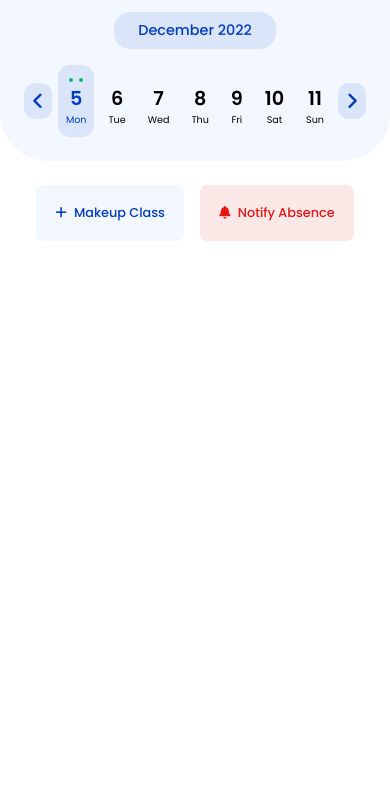
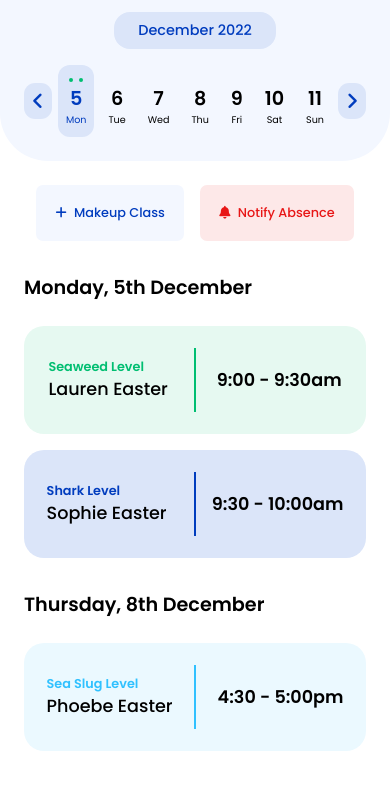
Before and after one commit to Healoz/MakeupClasses, a plain HTML site: page index.html in a window 390 px wide. Shown: the part 92-882 px from the top of the page. Before the commit the page ends 844 px from the top, so only its background shows below. Drawn offline with Linux system fonts and the light colour scheme.

Commit message:
creating mobile view of classes

```diff
--- a/index.html
+++ b/index.html
@@ -343,6 +343,79 @@
             </button>
         </div>
 
+        <!-- MOBILE CLASS DISPLAY ------------------------------------------- -->
+
+        <div class="class-display mobile">
+
+            <!-- Day block -->
+            <div class="day-block">
+                <h2 class="day-name">Monday, 5th December</h2>
+
+                <!-- Class entry -->
+                <div class="class-entry seaweed">
+                    <div class="name-level">
+                        <p class="level">Seaweed Level</p>
+                        <p class="student-name">Lauren Easter</p>
+                    </div>
+                    <div class="line"></div>
+                    <div class="time">
+                        <p>9:00 - 9:30am</p>
+                    </div>
+                </div>
+                <!-- End of class entry -->
+                <!-- Class entry -->
+                <div class="class-entry shark">
+                    <div class="name-level">
+                        <p class="level">Shark Level</p>
+                        <p class="student-name">Sophie Easter</p>
+                    </div>
+                    <div class="line"></div>
+                    <div class="time">
+                        <p>9:30 - 10:00am</p>
+                    </div>
+                </div>
+                <!-- End of class entry -->
+            </div>
+            <!-- End of day block -->
+
+            <!-- Day block -->
+            <div class="day-block">
+                <h2 class="day-name">Thursday, 8th December</h2>
+
+                <!-- Class entry -->
+                <div class="class-entry seaslug">
+                    <div class="name-level">
+                        <p class="level">Sea Slug Level</p>
+                        <p class="student-name">Phoebe Easter</p>
+                    </div>
+                    <div class="line"></div>
+                    <div class="time">
+                        <p>4:30 - 5:00pm</p>
+                    </div>
+                </div>
+                <!-- End of class entry -->
+            </div>
+            <!-- End of day block -->
+        </div>
+
+        <!-- END OF MOBILE CLASS DISPLAY ------------------------------------->
+
+        <!-- TABLET / DESKTOP CLASS DISPLAY ------------------------------------>
+        <div class="class-display desktop">
+            <div class="class-display-grid">
+                <div class="time-cel"></div>
+                <div class="cel"></div>
+                <div class="cel"></div>
+                <div class="cel"></div>
+                <div class="cel"></div>
+                <div class="cel"></div>
+                <div class="cel"></div>
+                <div class="cel"></div>
+            </div>
+        </div>
+
+        <!-- END OF TABLET / DESKTOP CLASS DISPLAY ------------------------------------>
+
     </div>
 
     <!-- End of Class display -->
--- a/style.css
+++ b/style.css
@@ -12,6 +12,9 @@
     --blue: #003CBE;
     --light-blue: #DBE5F9;
     --pale-blue: #F3F7FF;
+
+    --cyan: #30C1FF;
+    --light-cyan: #EBF9FF;
 
     --red: #E81616;
     --light-red: #FDE8E8;
@@ -163,7 +166,7 @@ button {
 
 /* Tablet */
 
-@media screen and (min-width: 778px) {
+@media screen and (min-width: 750px) {
 
     main {
         display: grid;
@@ -258,14 +261,22 @@ button {
 
 /* CLASS DISPLAY ----------------------------------------------------*/
 
-/* Mobile */
+/* Small mobile devices */
+
+.desktop {
+    display: none;
+}
 
 .page-content {
     padding: 1.5rem;
 }
 
+.day-block {
+    margin-top: 2rem;
+}
+
 .class-display-buttons button {
-    padding: 1.2rem;
+    padding: 1rem;
     border-radius: 7px;
     font-size: 0.8rem;
     font-weight: 500;
@@ -275,6 +286,10 @@ button {
     display: flex;
     gap: 1rem;
     justify-content: center;
+}
+
+.class-display-buttons i {
+    display: none;
 }
 
 .blue-btn {
@@ -291,15 +306,132 @@ button {
     margin-right: 4px;
 }
 
+.class-display {
+    margin-top: 1.5rem;
+}
+
+.day-name {
+    font-size: 1.2rem;
+    font-weight: 600;
+    margin-bottom: 1.5rem;
+}
+
+.class-entry {
+    padding: 2rem 0rem;
+    border-radius: 20px;
+    display: flex;
+    justify-content: space-around;
+    align-items: center;
+    margin-bottom: 1rem;
+}
+
+.line {
+    height: 4rem;
+    position: absolute;
+}
+
+.level {
+    font-size: 0.7rem;
+    font-weight: 600;
+}
+
+.student-name {
+    font-size: 0.9rem;
+    font-weight: 500;
+}
+
+.time p {
+    font-size: 1rem;
+    font-weight: 600;
+}
+
+.seaweed {
+    background-color: var(--light-green);
+}
+
+.shark {
+    background-color: var(--light-blue);
+}
+
+.seaslug {
+    background-color: var(--light-cyan);
+}
+
+.seaweed .name-level .level {
+    color: var(--green);
+}
+
+.shark .name-level .level {
+    color: var(--blue);
+}
+
+.seaslug .name-level .level {
+    color: var(--cyan);
+}
+
+.seaweed .line {
+    border: 0.3px solid var(--green);
+}
+
+.shark .line {
+    border: 0.3px solid var(--blue);
+}
+
+.seaslug .line {
+    border: 0.3px solid var(--cyan);
+}
+
+
+/* Regular Mobile */
+
+@media screen and (min-width: 380px) {
+
+    .time p {
+        font-size: 1.1rem;
+    }
+
+    .student-name {
+        font-size: 1.1rem;
+    }
+
+    .level {
+        font-size: 0.8rem;
+    }
+
+    .class-display-buttons i {
+        display: unset;
+    }
+
+    .class-display-buttons button {
+        padding: 1.2rem;
+        border-radius: 7px;
+        font-size: 0.8rem;
+        font-weight: 500;
+    }
+
+
+}
+
+
 /* Tablet */
 
-@media screen and (min-width: 768px) {
+@media screen and (min-width: 750px) {
 
     .class-display-buttons {
         display: flex;
         gap: 1rem;
         justify-content: flex-start;
     }
+
+    .mobile {
+        display: none;
+    }
+
+    .desktop {
+        display: block;
+    }
+
+
 }
 
 /* Desktop */
```
